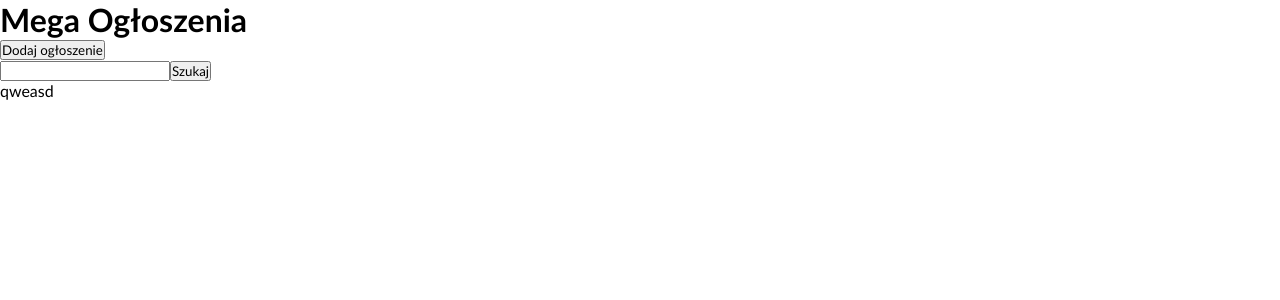
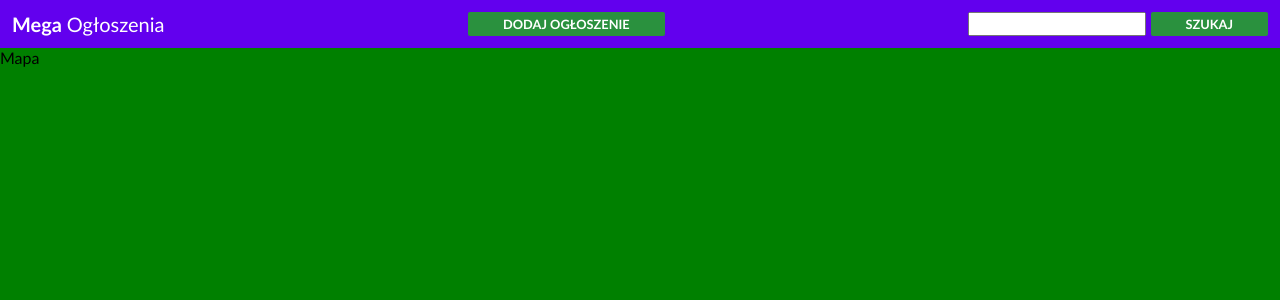
Before and after one commit to rafalzw/MegaAdsFront, a React (Create React App) app: page / in a window 1280 px wide. Shown: the top 300 px of the page. Built offline with nearby package versions, Linux system fonts and the light colour scheme.

Commit message:
App structure divided into components.

```diff
--- a/src/App.css
+++ b/src/App.css
@@ -1,38 +1,5 @@
-.App {
-  text-align: center;
+.container {
+    min-height: 100vh;
+    display: flex;
+    flex-direction: column;
 }
-
-.App-logo {
-  height: 40vmin;
-  pointer-events: none;
-}
-
-@media (prefers-reduced-motion: no-preference) {
-  .App-logo {
-    animation: App-logo-spin infinite 20s linear;
-  }
-}
-
-.App-header {
-  background-color: #282c34;
-  min-height: 100vh;
-  display: flex;
-  flex-direction: column;
-  align-items: center;
-  justify-content: center;
-  font-size: calc(10px + 2vmin);
-  color: white;
-}
-
-.App-link {
-  color: #61dafb;
-}
-
-@keyframes App-logo-spin {
-  from {
-    transform: rotate(0deg);
-  }
-  to {
-    transform: rotate(360deg);
-  }
-}
--- a/src/App.tsx
+++ b/src/App.tsx
@@ -1,22 +1,14 @@
 import React from 'react';
+import {Header} from "./components/layout/Header";
+import {Map} from "./components/Map/Map";
+
 import './App.css';
 
 export const App = () => {
     return (
         <div className="container">
-            <header>
-                <h1>
-                    <strong>Mega </strong> Ogłoszenia
-                </h1>
-                <button>Dodaj ogłoszenie</button>
-                <div className="search">
-                    <input type="text"/>
-                    <button>Szukaj</button>
-                </div>
-            </header>
-            <div className="map">
-                qweasd
-            </div>
+            <Header></Header>
+            <Map/>
         </div>
     );
 };
--- /dev/null
+++ b/src/components/Map/Map.css
@@ -0,0 +1,5 @@
+.map {
+    flex: 1;
+    height: 100%;
+    background-color: green;
+}
--- /dev/null
+++ b/src/components/Map/Map.tsx
@@ -0,0 +1,8 @@
+import React from "react";
+import './Map.css';
+
+export const Map = () => {
+    return (
+        <div className="map">Mapa</div>
+    )
+}
--- /dev/null
+++ b/src/components/common/Btn.css
@@ -0,0 +1,11 @@
+button {
+    border: 0;
+    background-color: #2A913E;
+    color: white;
+    text-transform: uppercase;
+    font-weight: bold;
+    font-size: 0.8rem;
+    padding: 1px 35px;
+    border-radius: 2px;
+    cursor: pointer;
+}
--- /dev/null
+++ b/src/components/common/Btn.tsx
@@ -0,0 +1,10 @@
+import React from "react";
+import './Btn.css';
+
+interface Props {
+    text: string;
+}
+
+export const Btn = (props: Props) => (
+    <button>{props.text}</button>
+)
--- /dev/null
+++ b/src/components/layout/Header.css
@@ -0,0 +1,22 @@
+header {
+    flex: 0;
+    background-color: #6200EE;
+    padding: 12px;
+    color: white;
+    display: flex;
+    justify-content: space-between;
+}
+
+header h1 {
+    font-size: 20px;
+    font-weight: 200;
+}
+
+.search {
+    display: flex;
+}
+
+.search input {
+    width: 13em;
+    margin-right: 5px;
+}
--- /dev/null
+++ b/src/components/layout/Header.tsx
@@ -0,0 +1,17 @@
+import React from "react";
+import {Btn} from "../common/Btn";
+
+import './Header.css';
+
+export const Header = () => (
+    <header>
+        <h1>
+            <strong>Mega </strong> Ogłoszenia
+        </h1>
+        <Btn text="Dodaj ogłoszenie"/>
+        <div className="search">
+            <input type="text"/>
+            <Btn text="Szukaj"/>
+        </div>
+    </header>
+);
```
